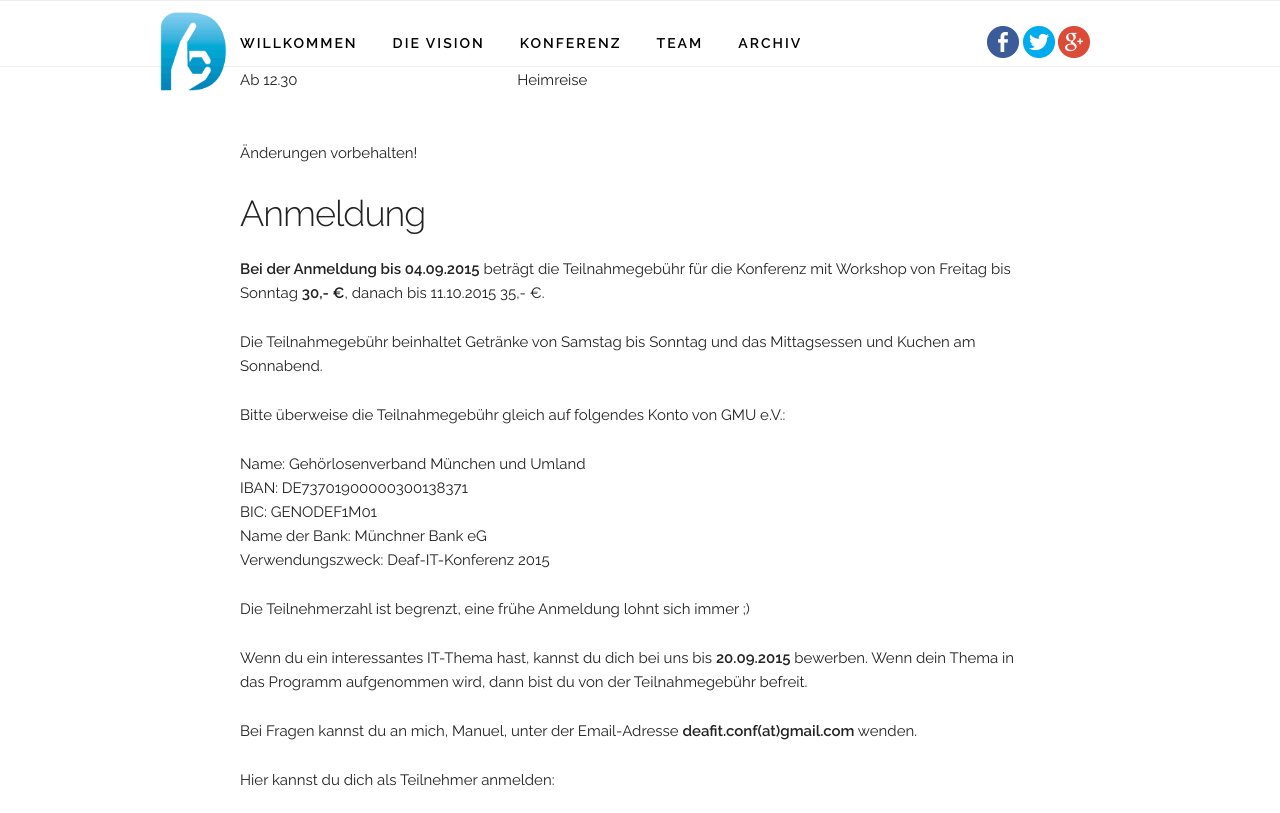
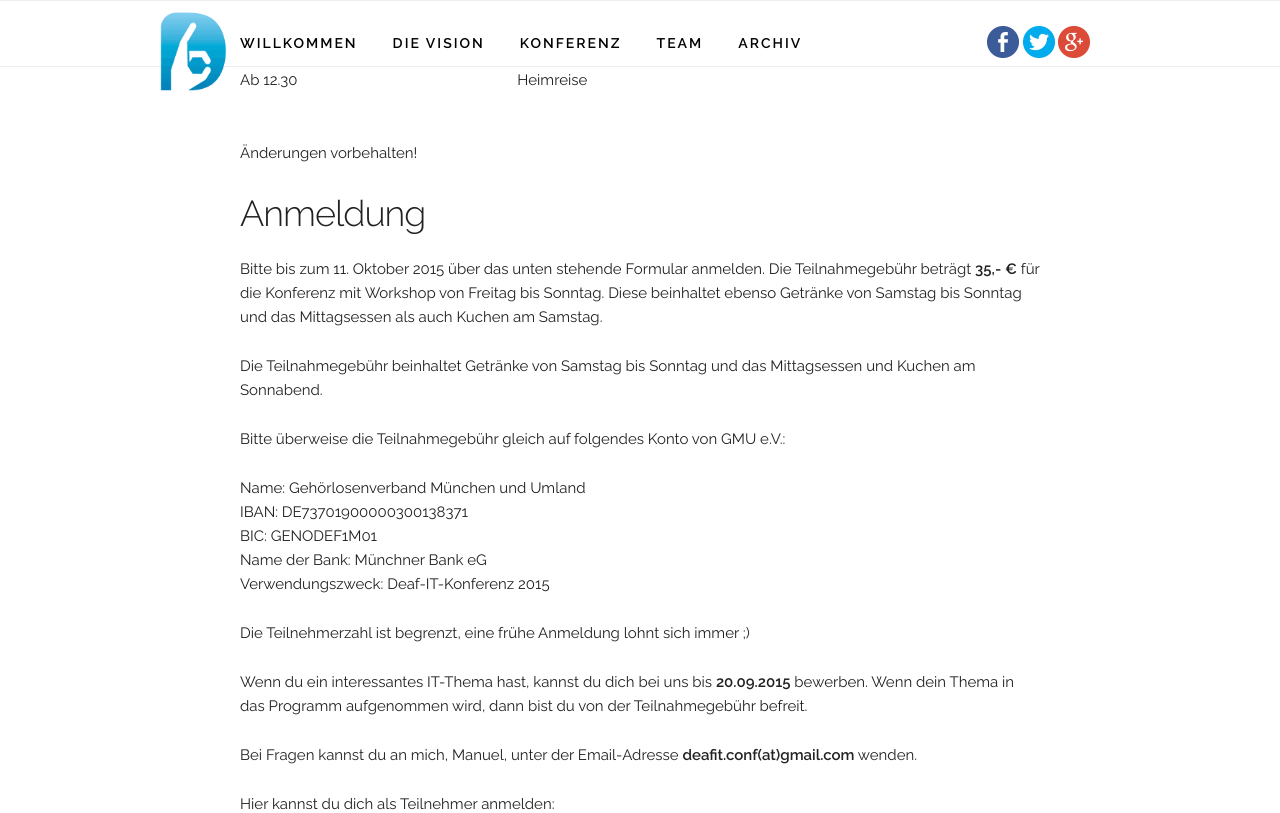
Before and after one commit to NickelPic/deafit.github.io, a Jekyll site: the page built from conference.md, in a window 1280 px wide and 900 px high, scrolled down 2051 px, cut to the strip 0-813 px from the top of the window. Built offline with Jekyll 4.4.1, drawn with Linux system fonts in a browser that asks for light colours; nearby versions of some CDN libraries.

Commit message:
Update conference.md

```diff
--- a/conference.md
+++ b/conference.md
@@ -137,7 +137,8 @@ Das Deaf IT Team übernachtet im [Art & Business Hotel Nürnberg](http://www.art
 
 ### Anmeldung
 
-**Bei der Anmeldung bis 04.09.2015** beträgt die Teilnahmegebühr für die Konferenz mit Workshop von Freitag bis Sonntag **30,- €**, danach bis 11.10.2015 35,- €.
+Bitte bis zum 11. Oktober 2015 über das unten stehende Formular anmelden.
+Die Teilnahmegebühr beträgt **35,- €** für die Konferenz mit Workshop von Freitag bis Sonntag. Diese beinhaltet ebenso Getränke von Samstag bis Sonntag und das Mittagsessen als auch Kuchen am Samstag.
 
 Die Teilnahmegebühr beinhaltet Getränke von Samstag bis Sonntag und das Mittagsessen und Kuchen am Sonnabend.
 
```
